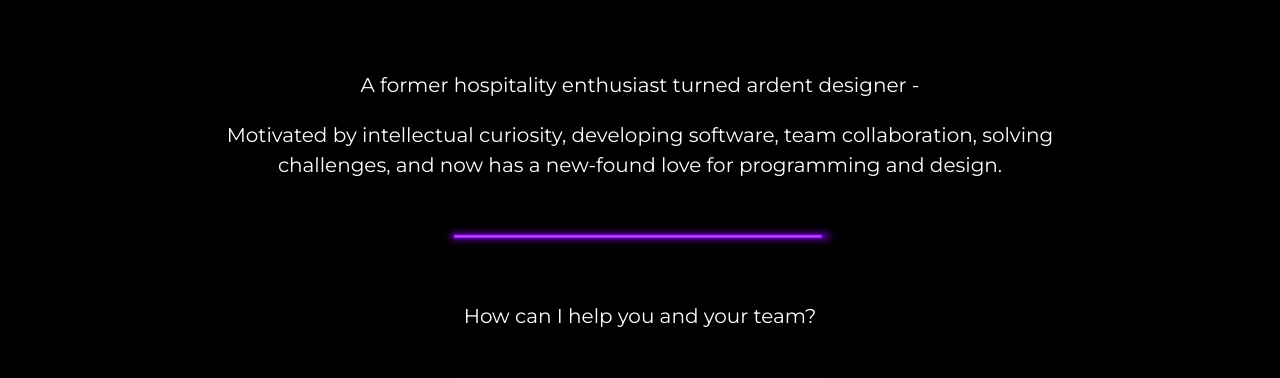
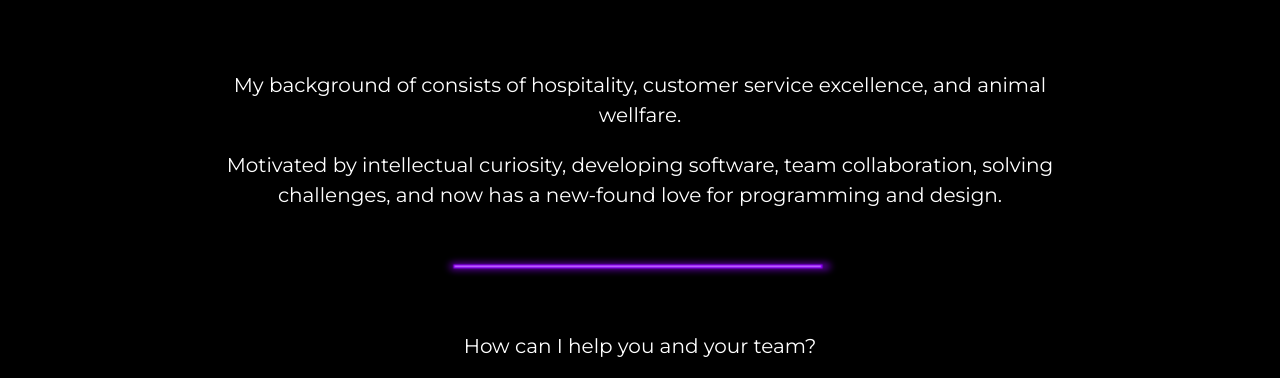
Before and after one commit to AFeese/Portfolio, a plain HTML site: page index.html in a window 1280 px wide. Shown: the part 576-954 px from the top of the page. Drawn offline with nearby package versions, Linux system fonts and the light colour scheme; a web font is replaced by a local one.

Commit message:
Update index.html

```diff
--- a/index.html
+++ b/index.html
@@ -83,7 +83,7 @@
   <div class="container smallProjects" style="text-align: center;" id="about">
     <br>
     <br>
-    <p>A former hospitality enthusiast turned ardent designer - </p>
+    <p>My background of consists of hospitality, customer service excellence, and animal wellfare.</p>
     <p>Motivated by intellectual curiosity, developing software, team collaboration, solving challenges, and now has a new-found love for programming and design.</p>
     <p style="text-align: center;"><img src="imgs/purpleline.png" width="50%"></p>
     <p>How can I help you and your team?</p>
```
